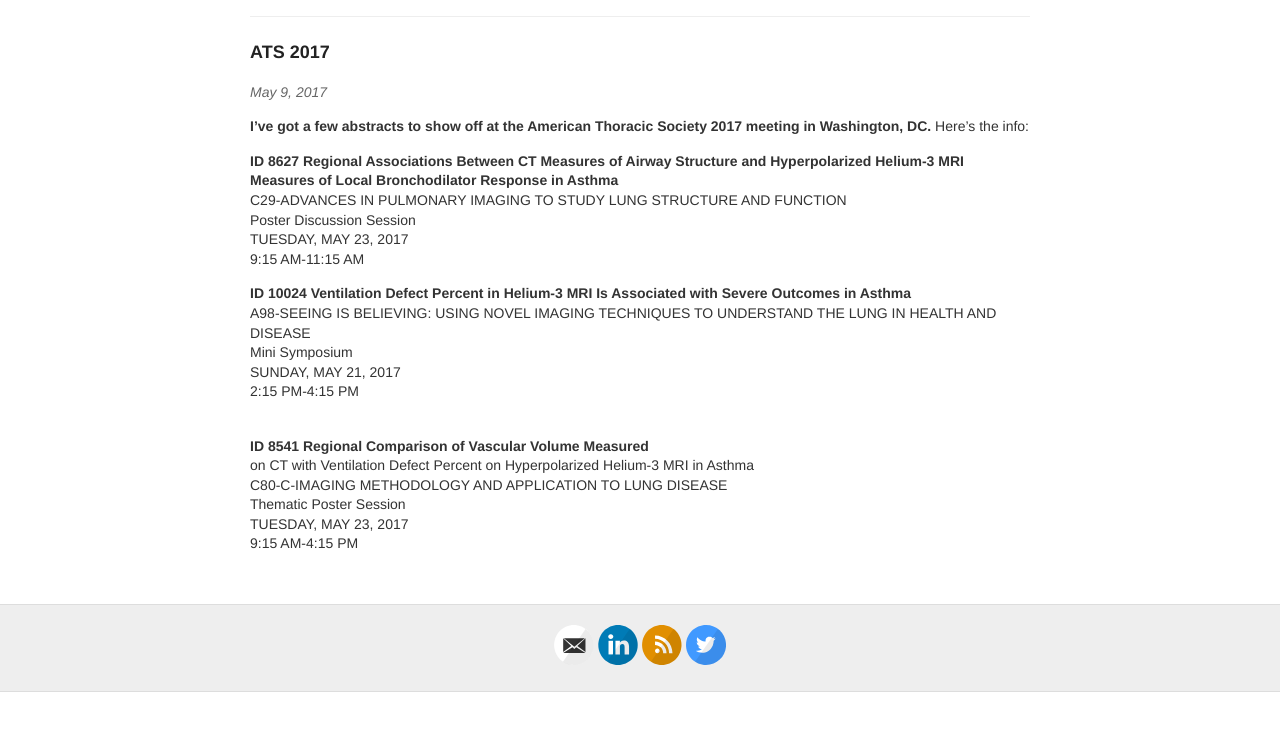
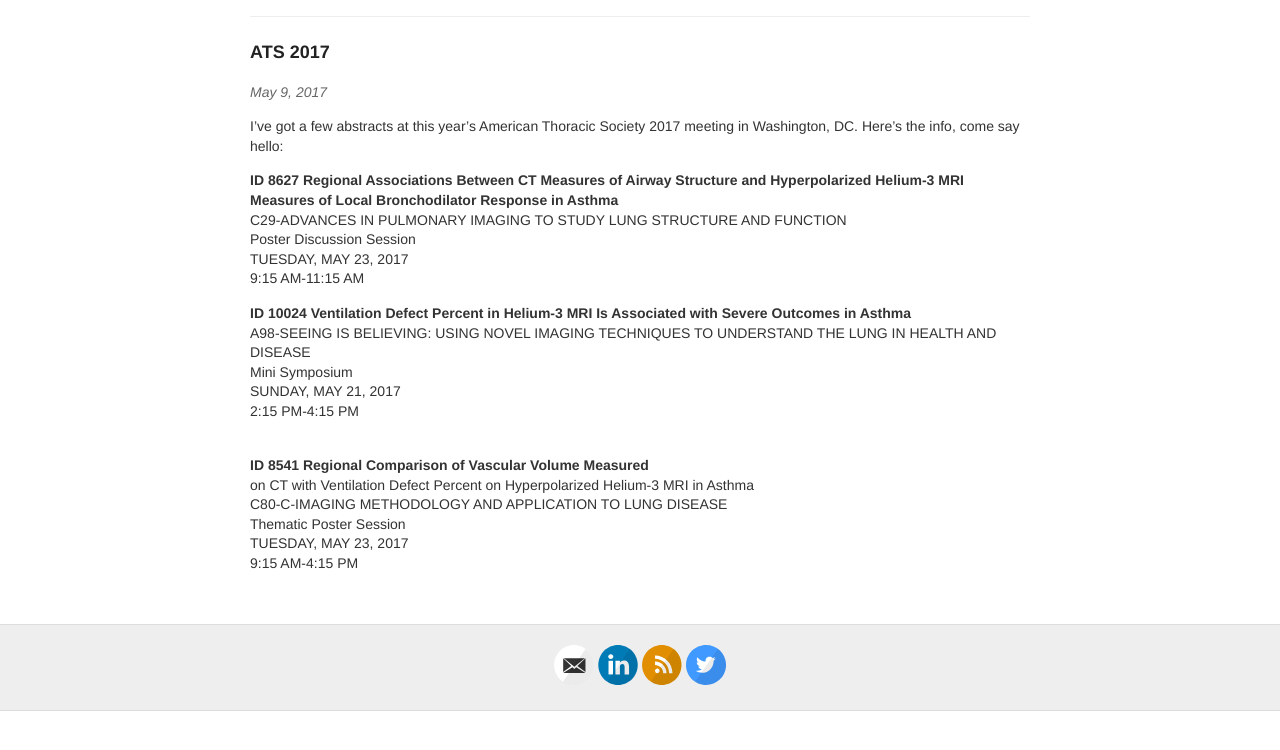
Before and after one commit to mummydg/mummydg.github.io, a Jekyll site: the page built from _posts/2017-05-09-ATS-2017.md, in a window 1280 px wide, cut to the strip 144-894 px from the top of the page. Built offline with Jekyll 4.4.1, drawn with Linux system fonts in a browser that asks for light colours.

Commit message:
updating post

```diff
--- a/_posts/2017-05-09-ATS-2017.md
+++ b/_posts/2017-05-09-ATS-2017.md
@@ -4,7 +4,7 @@ layout: post
 title: ATS 2017
 ---
 
-<b>I've got a few abstracts to show off at the American Thoracic Society 2017 meeting in Washington, DC.</b> Here's the info:
+I've got a few abstracts at this year's American Thoracic Society 2017 meeting in Washington, DC. Here's the info, come say hello:
 
 <b>ID 8627 Regional Associations Between CT Measures of Airway Structure and Hyperpolarized Helium-3 MRI Measures of Local Bronchodilator Response in Asthma</b><br>
 C29-ADVANCES IN PULMONARY IMAGING TO STUDY LUNG STRUCTURE AND FUNCTION<br>
```
